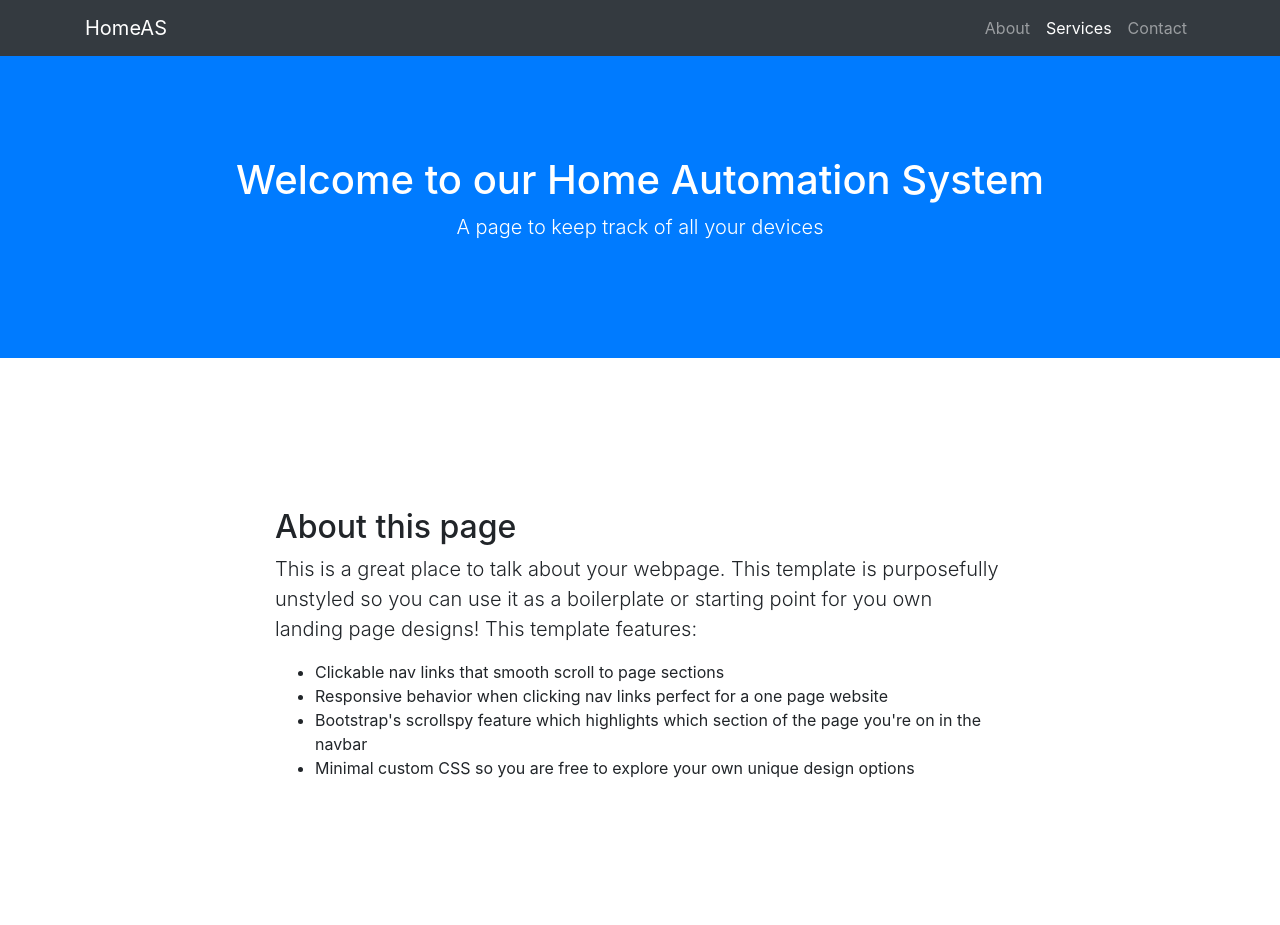
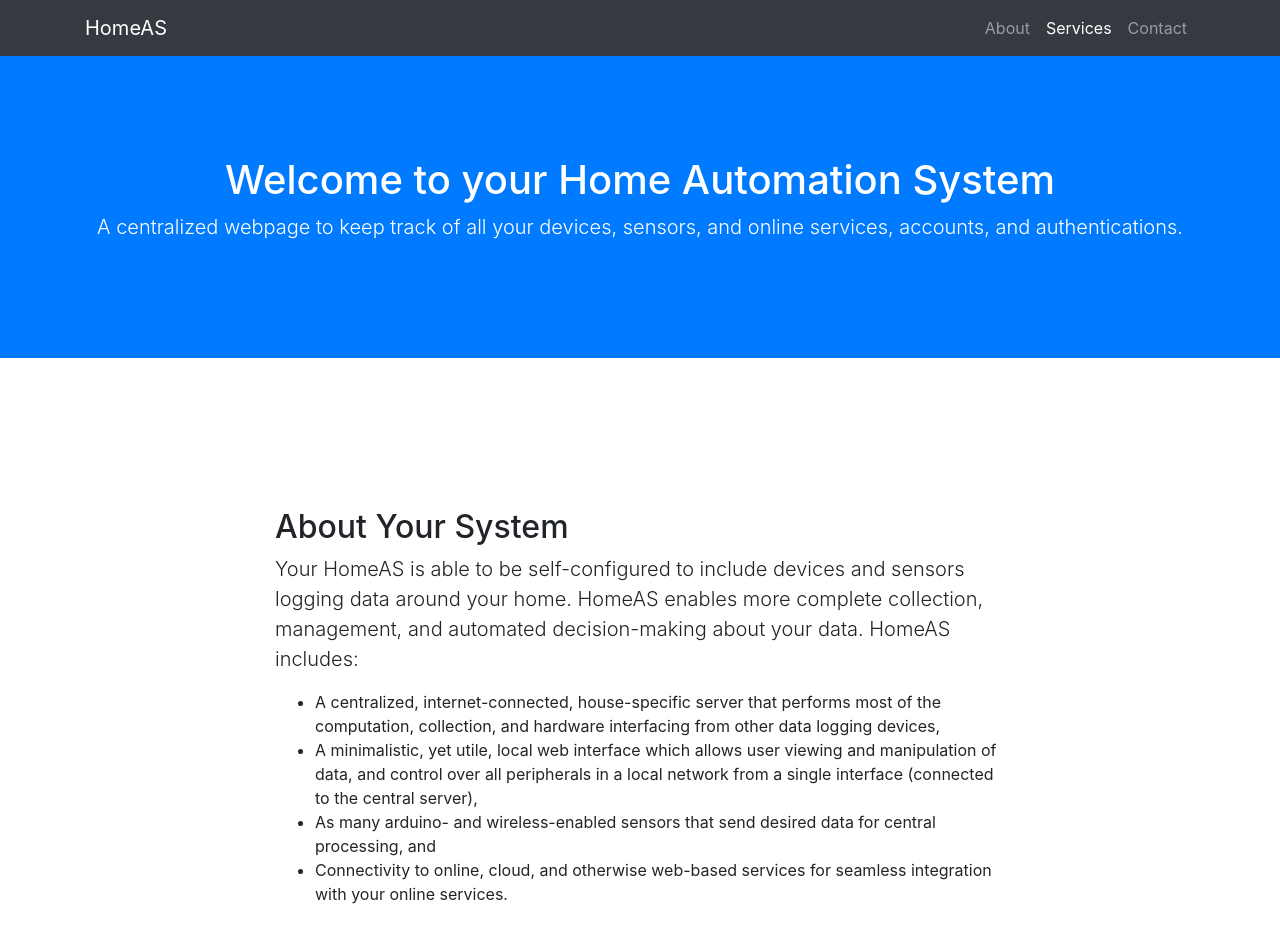
Before and after one commit to samueljklee/HWeekend-IoT, a website with bundled scripts: page webpage/index.html in a window 1280 px wide. Shown: the top 925 px of the page. Built offline with nearby package versions, Linux system fonts and the light colour scheme.

Commit message:
Added description

```diff
--- a/webpage/index.html
+++ b/webpage/index.html
@@ -47,37 +47,22 @@
   </nav>
   <header class="bg-primary text-white">
       <div class="container text-center">
-    <h1>
-     Welcome to our Home Automation System
-    </h1>
-    <p class="lead">
-     A page to keep track of all your devices
-    </p>
+        <h1>Welcome to your Home Automation System</h1>
+        <p class="lead">A centralized webpage to keep track of all your devices, sensors, and online services, accounts, and authentications.</p>
       </div>
     </header>
+
     <section id="about">
       <div class="container">
         <div class="row">
           <div class="col-lg-8 mx-auto">
-      <h2>
-       About this page
-      </h2>
-      <p class="lead">
-       This is a great place to talk about your webpage. This template is purposefully unstyled so you can use it as a boilerplate or starting point for you own landing page designs! This template features:
-      </p>
+            <h2>About Your System</h2>
+            <p class="lead">Your HomeAS is able to be self-configured to include devices and sensors logging data around your home. HomeAS enables more complete collection, management, and automated decision-making about your data. HomeAS includes:</p>
             <ul>
-       <li>
-        Clickable nav links that smooth scroll to page sections
-       </li>
-       <li>
-        Responsive behavior when clicking nav links perfect for a one page website
-       </li>
-       <li>
-        Bootstrap's scrollspy feature which highlights which section of the page you're on in the navbar
-       </li>
-       <li>
-        Minimal custom CSS so you are free to explore your own unique design options
-       </li>
+              <li>A centralized, internet-connected, house-specific server that performs most of the computation, collection, and hardware interfacing from other data logging devices,</li>
+              <li>A minimalistic, yet utile, local web interface which allows user viewing and manipulation of data, and control over all peripherals in a local network from a single interface (connected to the central server),</li>
+              <li>As many arduino- and wireless-enabled sensors that send desired data for central processing, and</li>
+              <li>Connectivity to online, cloud, and otherwise web-based services for seamless integration with your online services.</li>
             </ul>
           </div>
         </div>
```
Lines whose indentation alone changed are shown as unchanged.
